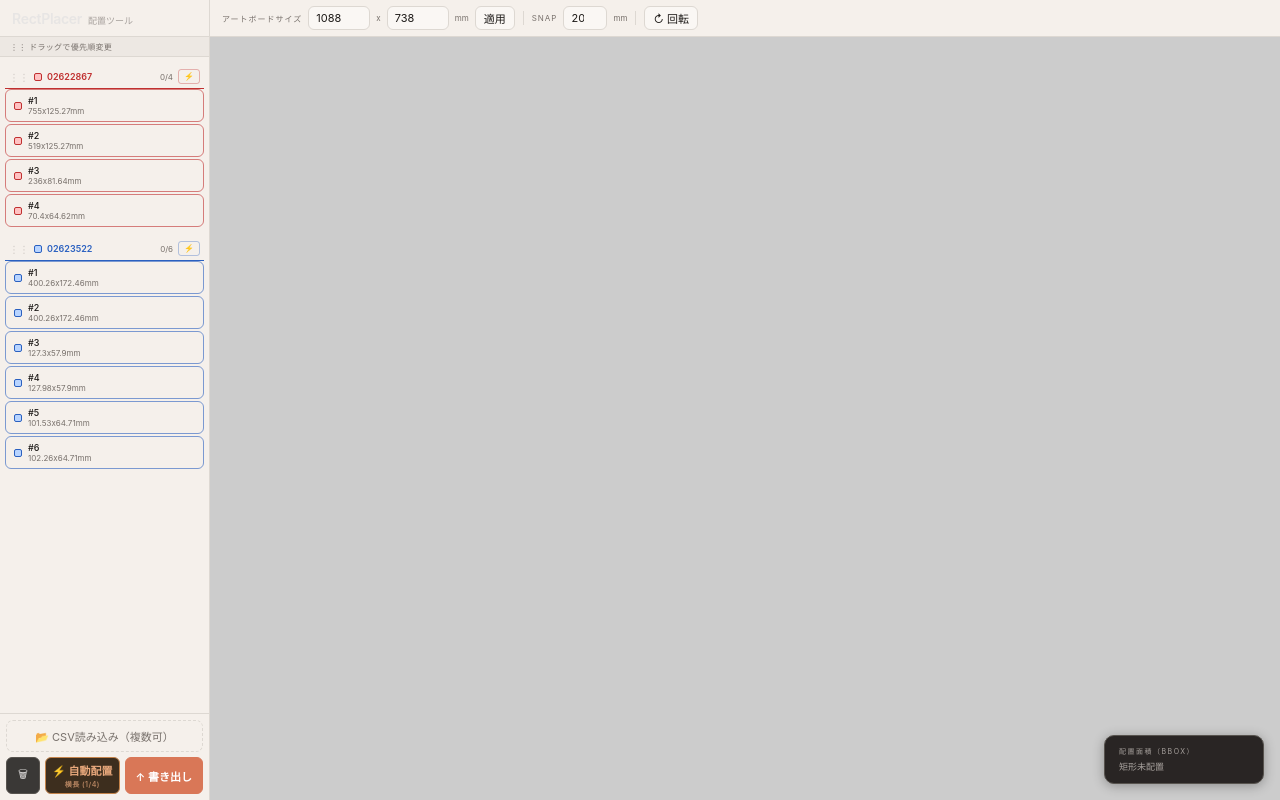
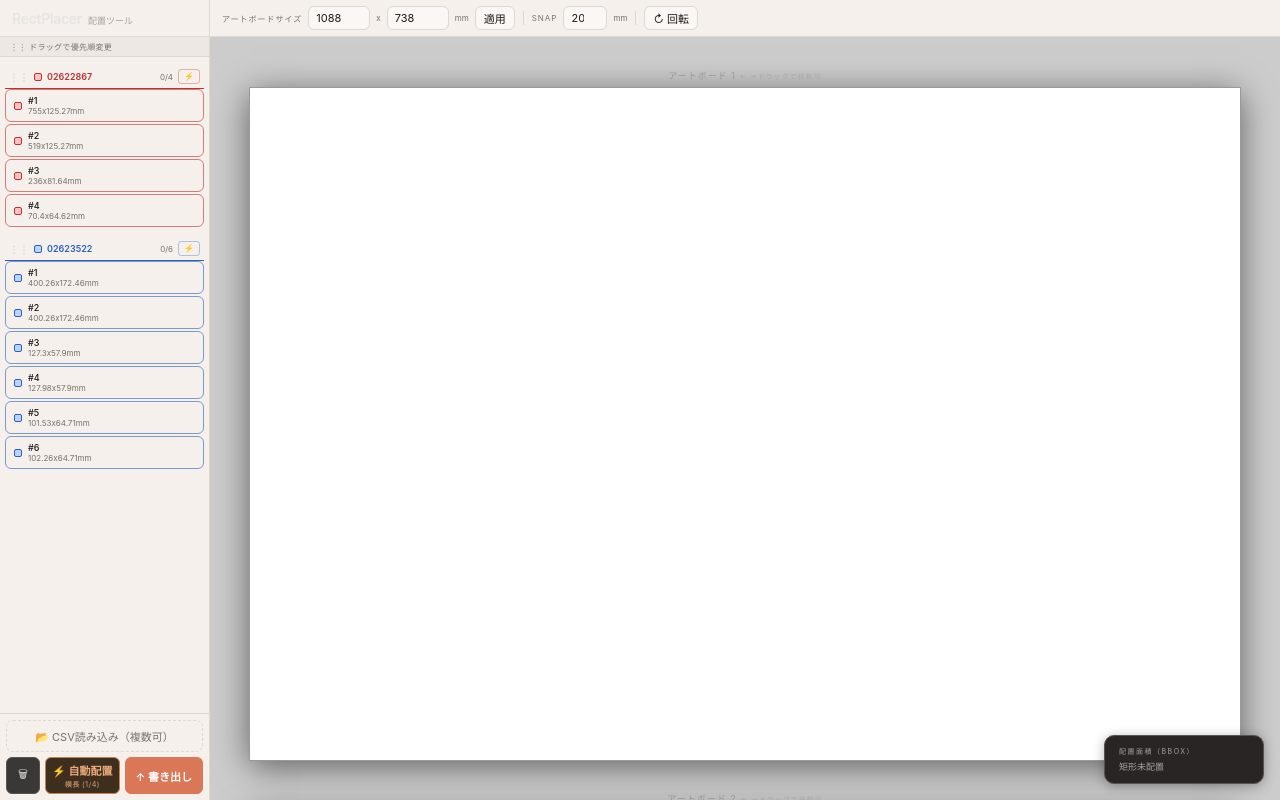
Before and after one commit to karabuki/yk, a plain HTML site: page index.html in a window 1280 px wide. Drawn offline with Linux system fonts and the light colour scheme; a web font is replaced by a local one.

Commit message:
Update index.html

```diff
--- a/index.html
+++ b/index.html
@@ -205,10 +205,7 @@ function renderBoards(){
   // 常に最低2枚確保
   if(boards.length===0){eb(1);eb(2);nextBoardId=3}
   else if(boards.length===1){const nid=nextBoardId++;eb(nid)}
-  // 矩形が1つも配置されていないボードはスキップ
-  const filledBoards=boards.filter(b=>b.placed.length>0);
-  if(!filledBoards.length){toast('配置済みの矩形がありません');return}
-  filledBoards.forEach((board,idx)=>{
+  boards.forEach((board,idx)=>{
     const c=document.createElement('div');c.className='board-container';
     c.innerHTML='<div class="board-label">アートボード '+(idx+1)+(boards.length>1?' <span style="font-size:7px;opacity:.5">← →ドラッグで移動可</span>':'')+'</div><div style="position:relative;flex-shrink:0"><div class="artboard" id="ab-'+board.id+'" style="width:'+wPx+'px;height:'+hPx+'px"></div></div>';
     bw.appendChild(c);
```
